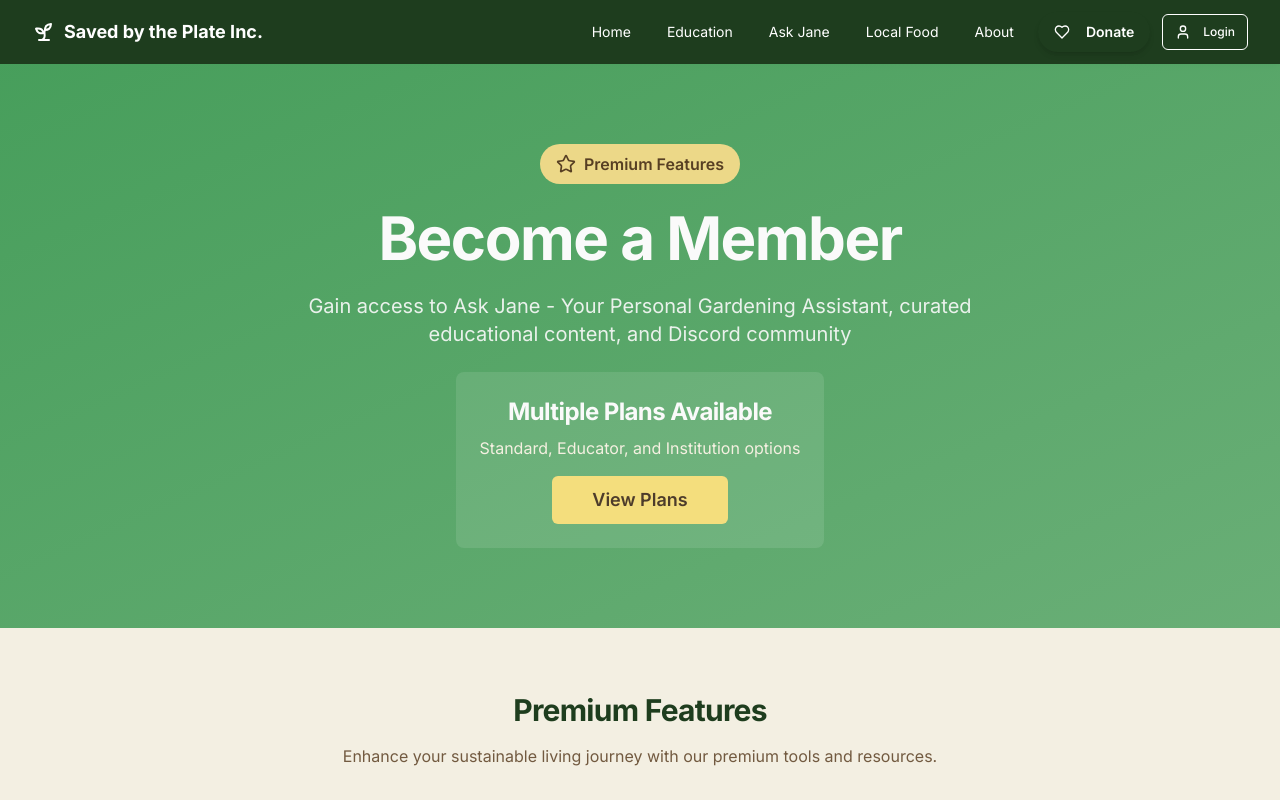
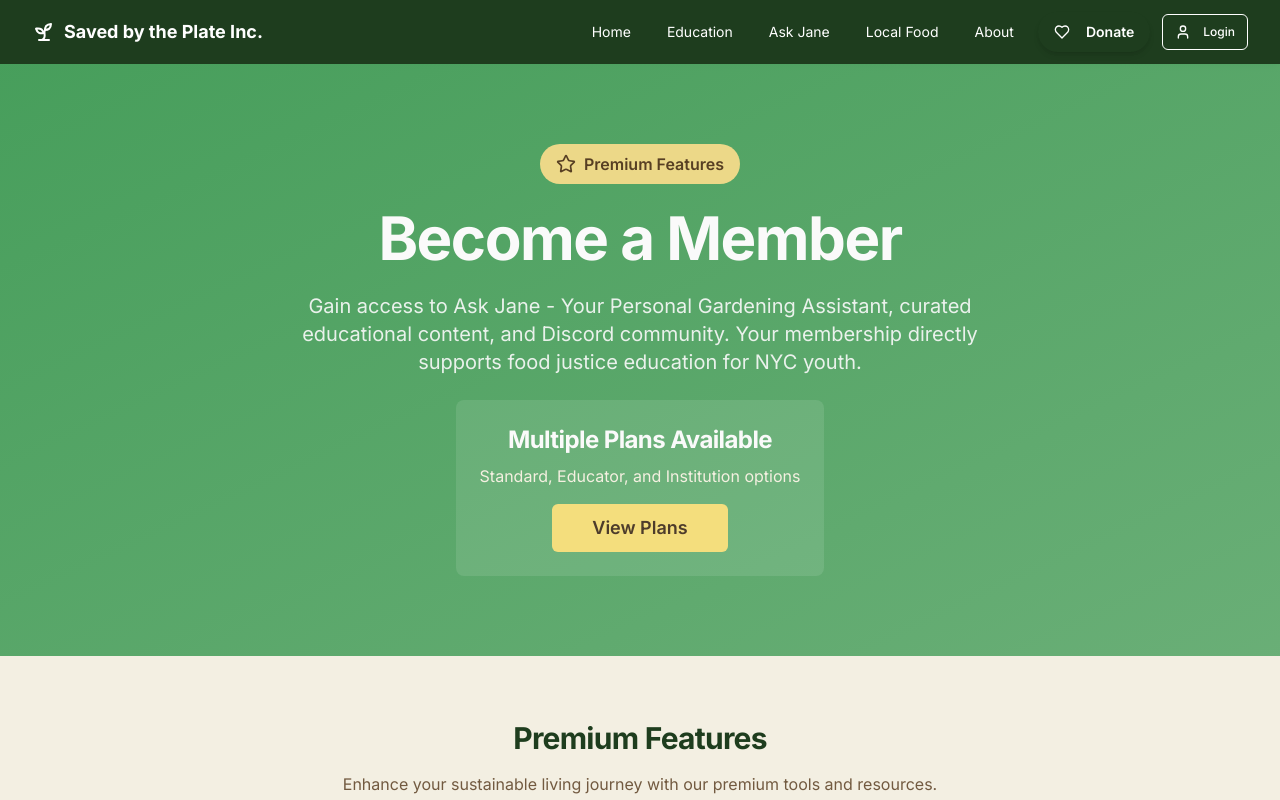
Before and after one commit to shaythegay13/savedbytheplate, a React (Vite) app: page /premium in a window 1280 px wide. Shown: the top 800 px of the page. Built offline with nearby package versions, Linux system fonts and the light colour scheme.

Commit message:
Preceding changes

```diff
--- a/src/pages/Premium.tsx
+++ b/src/pages/Premium.tsx
@@ -392,7 +392,7 @@ const Premium = () => {
             </div>
             <h1 className="text-3xl sm:text-4xl md:text-5xl lg:text-6xl font-bold mb-4 sm:mb-6 px-2">Become a Member</h1>
             <p className="text-lg sm:text-xl opacity-90 max-w-3xl mx-auto mb-6 px-4">
-              Gain access to Ask Jane - Your Personal Gardening Assistant, curated educational content, and Discord community
+              Gain access to Ask Jane - Your Personal Gardening Assistant, curated educational content, and Discord community. Your membership directly supports food justice education for NYC youth.
             </p>
             <div className="bg-white/10 rounded-lg p-4 sm:p-6 inline-block mx-4">
               <h2 className="text-2xl font-bold mb-2">Multiple Plans Available</h2>
```
